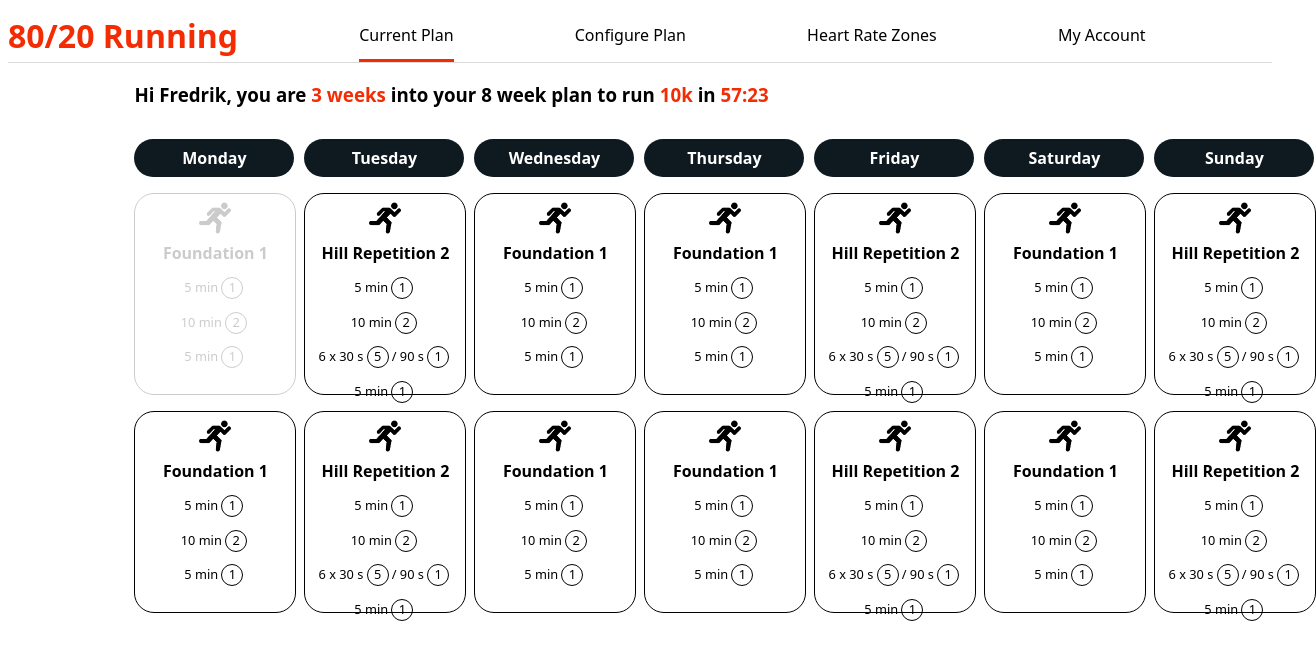
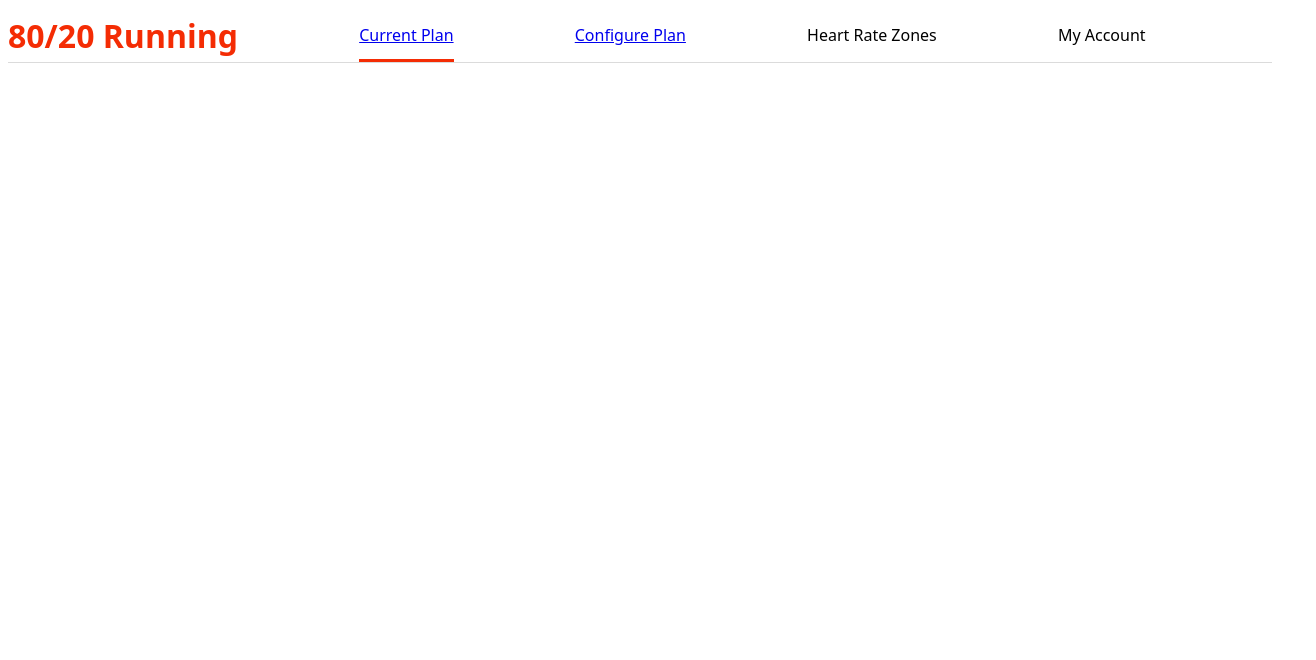
Before and after one commit to mauritz2/eighty-twenty-running, a React (Create React App) app: page /choose-plan in a window 1280 px wide. Shown: the top 660 px of the page, 1316 px wide, since content can reach past the window. Built offline with nearby package versions, Linux system fonts and the light colour scheme; data requests are answered from the project's data file.

Commit message:
WIP for adding routing

```diff
--- a/package.json
+++ b/package.json
@@ -10,6 +10,7 @@
     "json-server": "^0.17.1",
     "react": "^18.2.0",
     "react-dom": "^18.2.0",
+    "react-router-dom": "^6.4.3",
     "react-scripts": "5.0.1",
     "web-vitals": "^2.1.4"
   },
--- a/src/App.js
+++ b/src/App.js
@@ -2,6 +2,9 @@ import { useState, useEffect } from "react"
 import Navigation from "./components/Navigation"
 import StatusMsg from "./components/StatusMsg";
 import Workouts from "./components/Workouts"
+import ChoosePlan from "./components/ChoosePlan"
+import { BrowserRouter, Route, Routes } from "react-router-dom"
+
 
 function App() {
 
@@ -55,8 +58,6 @@ function App() {
       })
 
     const data = await res.json();
-    console.log("Returned data");
-    console.log(data);
 
     setWorkoutInstructions(workoutInstructions.map((workout) => workout.id === id ?
     { ...workout, complete: data.complete } : workout))
@@ -67,8 +68,13 @@ function App() {
   console.log(workoutInstructions);
 
   return (
+    <BrowserRouter>
     <div>
       <Navigation />
+      <Routes>
+        <Route path="/choose-plan" element={<ChoosePlan/>}/>
+        <Route path="/" element={
+          <>
             <StatusMsg
               name = {name}
               currentWeek = {currentWeek}
@@ -78,7 +84,10 @@ function App() {
             <Workouts
               workouts={workoutInstructions}
               onToggle={toggleCompletion}/>
+          </>}/>
+      </Routes>
     </div>
+    </BrowserRouter>
   );
 }
 
--- /dev/null
+++ b/src/components/ChoosePlan.js
@@ -0,0 +1,14 @@
+import { render } from "@testing-library/react"
+import React from "react"
+
+const ChoosePlan = () => {
+    console.log("I am running")
+    render(
+    <>
+    <h1>Hey There</h1>
+    <h2>I am the one</h2>
+    </>
+    )
+}
+
+export default ChoosePlan
--- a/src/components/Navigation.js
+++ b/src/components/Navigation.js
@@ -1,4 +1,5 @@
 import React from "react"
+import {Link} from "react-router-dom"
 
 const Navigation = () => {
     return (
@@ -8,10 +9,10 @@ const Navigation = () => {
                 <h1 id="logo-text"> 80/20 Running </h1>
             </div>
             <div className="nav-item selected">
-                <p> Current Plan </p>
+                <p><Link to={"/"}> Current Plan </Link></p>
             </div>
             <div className="nav-item">
-                <p> Configure Plan </p>
+                <p><Link to={"/choose-plan"}> Configure Plan </Link></p>
             </div>
             <div className="nav-item">
                 <p> Heart Rate Zones </p>
```
Also changed, not shown: 1 other file (tests, documents, lock files or other folders). Lines whose indentation alone changed are shown as unchanged.
